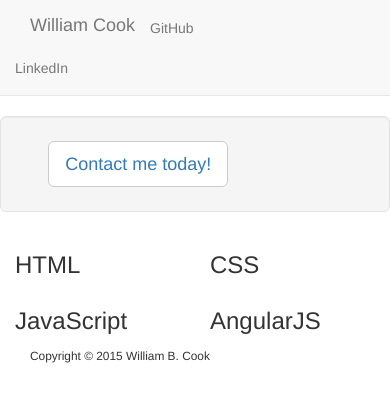
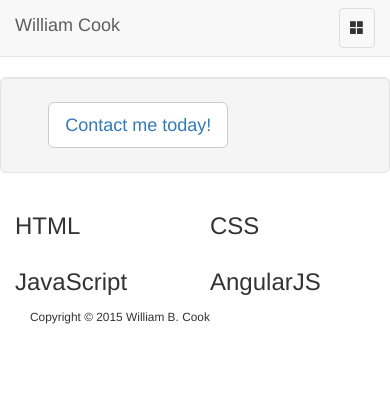
Before and after one commit to wbcook/wbcook_homepage, a plain HTML site: page index.html in a window 390 px wide. Drawn offline with nearby package versions, Linux system fonts and the light colour scheme.

Commit message:
xs navbar

```diff
--- a/index.html
+++ b/index.html
@@ -19,8 +19,17 @@
   <header>
     <div class="navbar navbar-default navbar-static-top">
       <div class="container">
-        <a href="index.html" class="navbar-brand">William Cook</a>
-        <ul class="nav navbar-nav navbar-right">
+
+        <div class="navbar-header">
+          <a href="index.html" class="navbar-brand">William Cook</a>
+
+          <button type="button" class="navbar-toggle" data-toggle="collapse" data-target=".navbar-collapse">
+            <span class="sr-only">Toggle navigation</span>
+            <i class="glyphicon glyphicon-th-large"></i>
+          </button>
+        </div>
+
+        <ul class="nav navbar-nav navbar-right collapse navbar-collapse text-center">
           <li><a href="https://github.com/wbcook/wbcook_homepage" target="_blank">GitHub</a></li>
           <li><a href="https://www.linkedin.com/in/wbcook007" target="_blank">LinkedIn</a></li>
         </ul>
```
